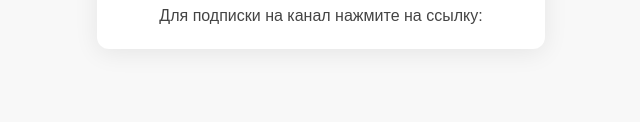
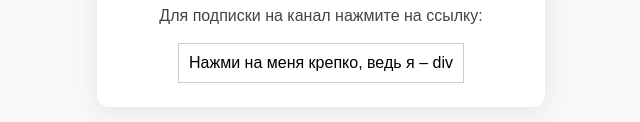
Before and after one commit to Flexomix/FB, a plain HTML site: page index.html in a window 1280 px wide. Shown: the part 316-438 px from the top of the page, without its empty margins (319-959 px from the left). Drawn offline with Linux system fonts and the light colour scheme.

Commit message:
Update index.html

```diff
--- a/index.html
+++ b/index.html
@@ -43,7 +43,12 @@
     <div class="container">
         <img src="https://i.postimg.cc/L8t5ZVmr/photo-5233210405575325616-c.jpg" alt="Картинка">
         <h1>Добро пожаловать!</h1>
-        <p>Для подписки на канал нажмите на ссылку: <a href="https://t.me/hungrybu11" class="fill-div"></a></p>
+        <p>Для подписки на канал нажмите на ссылку:</p> <br> <a href="https://t.me/hungrybu11"</a>
+<a href="https://example.com" style="display: inline-block; text-decoration: none;">
+  <div style="color: black; border: 1px solid #ccc; padding: 10px;">
+    Нажми на меня крепко, ведь я – div
+  </div>
+</a>
     </div>
 </body>
 </html>
```
